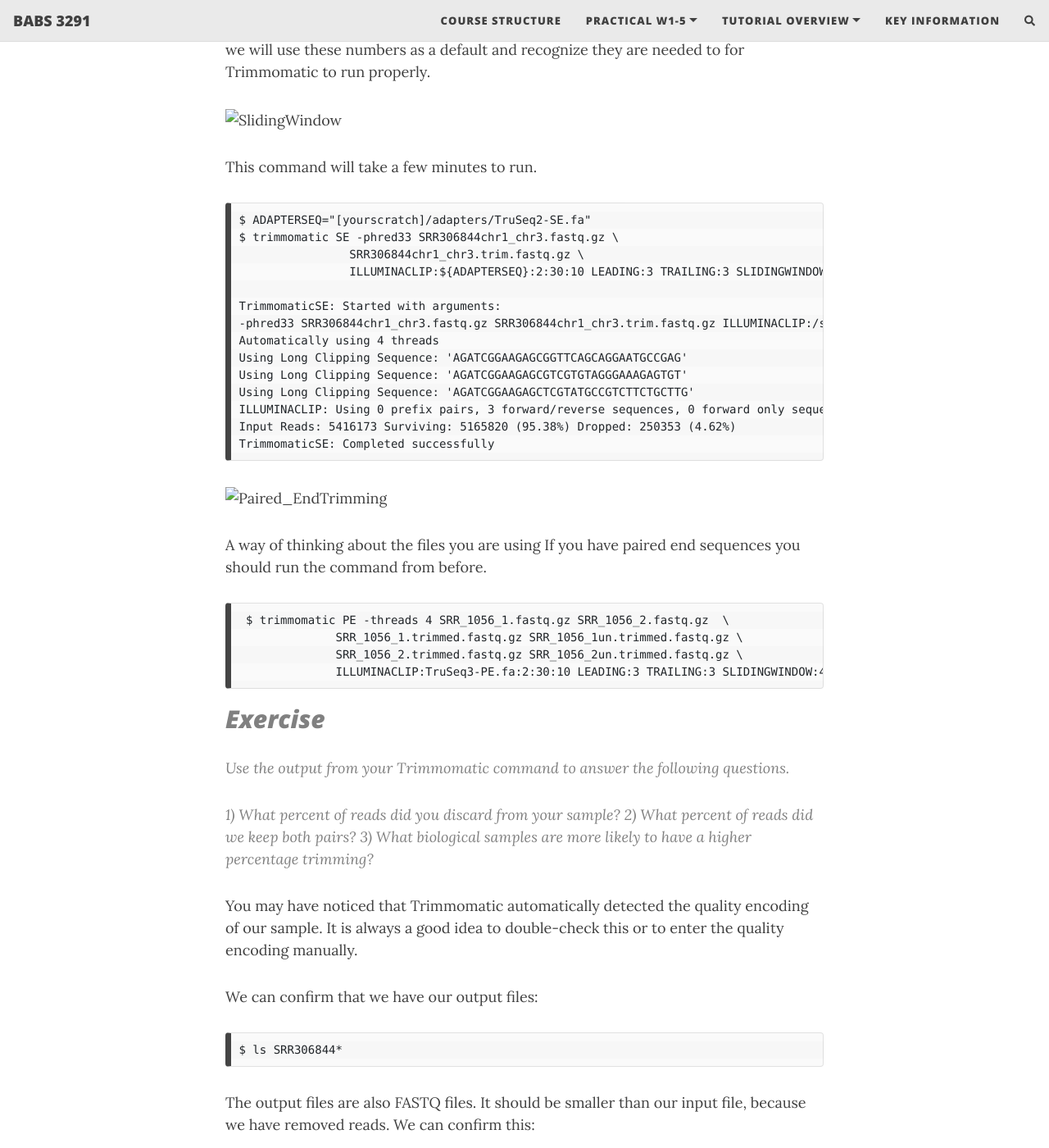
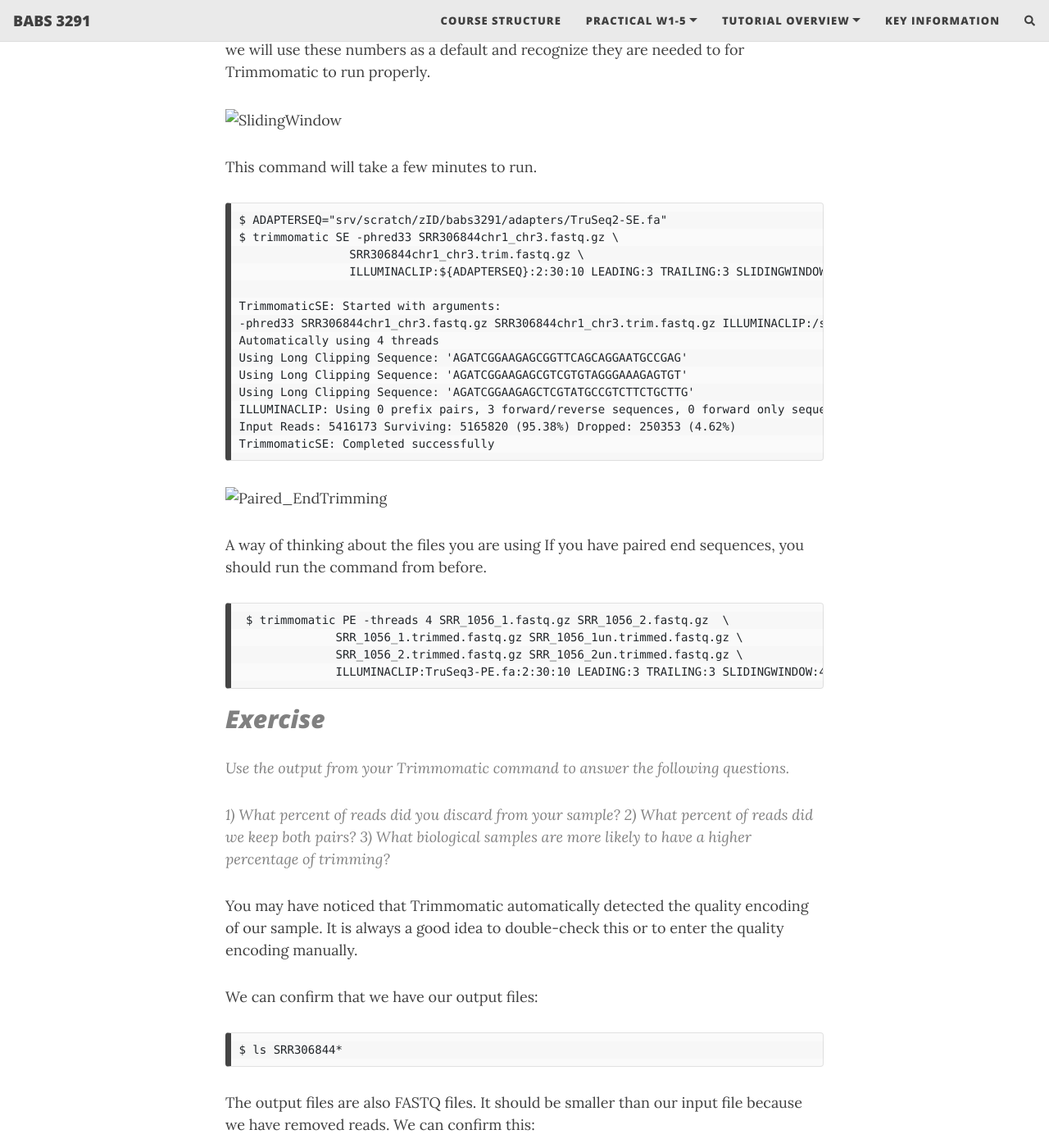
Before and after one commit to theheking/babs-rna-seq-2024, a Jekyll site: the page built from practical_overview/Week4_Trimming.md, in a window 1280 px wide and 1400 px high, scrolled down 5649 px. Shown: the whole window at 82% size. Built offline with Jekyll 4.4.1, drawn with Linux system fonts in a browser that asks for light colours; nearby versions of some CDN libraries; comment, search, counter and statistics services are not loaded; some of the changed text lies outside the part shown.

Commit message:
Update Week4_Trimming.md

```diff
--- a/practical_overview/Week4_Trimming.md
+++ b/practical_overview/Week4_Trimming.md
@@ -114,11 +114,11 @@ Running Trimmomatic
 
 Now we will run Trimmomatic on our data. To begin, navigate to the data directory that contains your untrimmed fastq files:
 
-    $ cd /[yourscratch]/data/
+    $ cd /srv/scratch/zID/babs3291/
 
 We are going to run Trimmomatic on one of my single-end samples. While using FastQC we saw that TruSeq adapters were present in our samples. The adapter sequences came with the installation of trimmomatic, so we will first copy these sequences into our current directory.
 
-    $ scp -r /srv/scratch/babs3291/adapters/ [yourscratch]
+    $ scp -r /srv/scratch/babs3291/adapters/ /srv/scratch/zID/babs3291/
 
 
 
@@ -129,13 +129,13 @@ The adapter sequence you should specify with be dependent on:
 
 Please look at the possible adapters that can be used for the adapter sequences
 
-    $ ls /[yourscratch]/adapters
+    $ ls /srv/scratch/zID/babs3291/adapters
 
     $ NexteraPE-PE.fa  TruSeq2-PE.fa  TruSeq2-SE.fa  TruSeq3-PE.fa  TruSeq3-PE-2.fa  TruSeq3-SE.fa
 
 If you look at the content inside one of these fasta files. You will realise it is filled with short sequences of oligonucleotides.
 
-    $ head /[yourscratch]/adapters/NexteraPE-PE.fa
+    $ head /srv/scratch/zID/babs3291/adapters/NexteraPE-PE.fa
 
     $ >PrefixNX/1
     $ AGATGTGTATAAGAGACAG
@@ -152,7 +152,7 @@ We will also use a sliding window of size 4 that will remove bases if their phre
 
 This command will take a few minutes to run.
 
-    $ ADAPTERSEQ="[yourscratch]/adapters/TruSeq2-SE.fa"
+    $ ADAPTERSEQ="srv/scratch/zID/babs3291/adapters/TruSeq2-SE.fa"
     $ trimmomatic SE -phred33 SRR306844chr1_chr3.fastq.gz \
                     SRR306844chr1_chr3.trim.fastq.gz \
                     ILLUMINACLIP:${ADAPTERSEQ}:2:30:10 LEADING:3 TRAILING:3 SLIDINGWINDOW:4:15 MINLEN:36
@@ -171,7 +171,7 @@ This command will take a few minutes to run.
 
 
  A way of thinking about the files you are using
- If you have paired end sequences you should run the command from before.
+ If you have paired end sequences, you should run the command from before.
 
      $ trimmomatic PE -threads 4 SRR_1056_1.fastq.gz SRR_1056_2.fastq.gz  \
                   SRR_1056_1.trimmed.fastq.gz SRR_1056_1un.trimmed.fastq.gz \
@@ -187,7 +187,7 @@ This command will take a few minutes to run.
 >
 > 1) What percent of reads did you discard from your sample?
 > 2) What percent of reads did we keep both pairs?
-> 3) What biological samples are more likely to have a higher percentage trimming?
+> 3) What biological samples are more likely to have a higher percentage of trimming?
 
 
 
@@ -198,7 +198,7 @@ We can confirm that we have our output files:
     $ ls SRR306844*
 
 
-The output files are also FASTQ files. It should be smaller than our input file, because we have removed reads. We can confirm this:
+The output files are also FASTQ files. It should be smaller than our input file because we have removed reads. We can confirm this:
 
     $ ls -lh SRR306844*
 
@@ -250,11 +250,11 @@ If you have a paired end sequence the for loop with be different...
 >
 
 
-We have now completed the trimming and filtering steps of our quality control process! Before we move on, let’s move our trimmed FASTQ files to a new subdirectory within our `data` directory.
+We have now completed the trimming and filtering steps of our quality control process! Before we move on, let’s move our trimmed FASTQ files to a new subdirectory within our `babs3291` directory.
 
-    $ cd /srv/scratch/z5342988/data/
-    $ mkdir TRIMMED_FASTQ
-    $ mv ./UNTRIMMED_FASTQ/*.trim* TRIMMED_FASTQ
+    $ cd /srv/scratch/z5342988/babs3291/
+    $ mkdir trimmed_fastq
+    $ mv ./untrimmed_fastq/*.trim* trimmed_fastq
     $ ls
 
 
```
